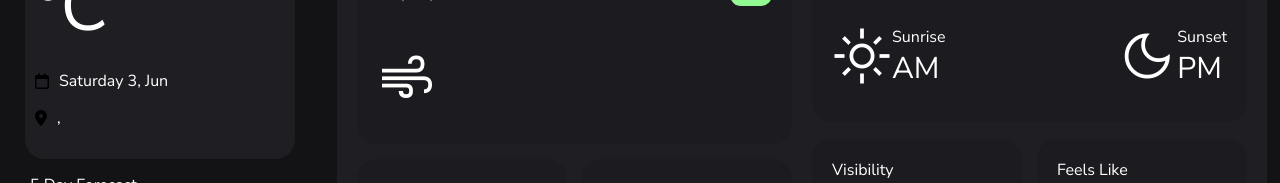
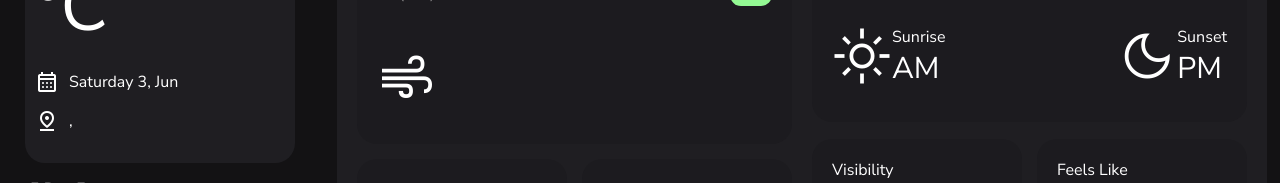
Before and after one commit to juanibarguen/Weatherio, an Angular app: page / in a window 1280 px wide. Shown: the part 198-381 px from the top of the page. Built offline with nearby package versions, Linux system fonts and the light colour scheme.

Commit message:
se cambio el favicon y se quitaron iconos svg por los proporcionados por google fonts

```diff
--- a/src/app/weather/weather.component.html
+++ b/src/app/weather/weather.component.html
@@ -26,11 +26,11 @@
         </div>
         <p class="current-temp-description">{{description}}</p>
         <div class="data-day">
-            <svg xmlns="http://www.w3.org/2000/svg" height="1em" viewBox="0 0 448 512"><!--! Font Awesome Free 6.4.0 by @fontawesome - https://fontawesome.com License - https://fontawesome.com/license (Commercial License) Copyright 2023 Fonticons, Inc. --><path d="M152 24c0-13.3-10.7-24-24-24s-24 10.7-24 24V64H64C28.7 64 0 92.7 0 128v16 48V448c0 35.3 28.7 64 64 64H384c35.3 0 64-28.7 64-64V192 144 128c0-35.3-28.7-64-64-64H344V24c0-13.3-10.7-24-24-24s-24 10.7-24 24V64H152V24zM48 192H400V448c0 8.8-7.2 16-16 16H64c-8.8 0-16-7.2-16-16V192z"/></svg>
+            <span class="material-symbols-outlined">calendar_month</span>
             <p>{{ formattedDateEnUs }}</p>
         </div>
         <div class="data-location">
-            <svg xmlns="http://www.w3.org/2000/svg" height="1em" viewBox="0 0 384 512"><!--! Font Awesome Free 6.4.0 by @fontawesome - https://fontawesome.com License - https://fontawesome.com/license (Commercial License) Copyright 2023 Fonticons, Inc. --><path d="M215.7 499.2C267 435 384 279.4 384 192C384 86 298 0 192 0S0 86 0 192c0 87.4 117 243 168.3 307.2c12.3 15.3 35.1 15.3 47.4 0zM192 128a64 64 0 1 1 0 128 64 64 0 1 1 0-128z"/></svg>
+            <span class="material-symbols-outlined">pin_drop</span>
             <p>{{weatherData.name}}, {{weatherData?.sys?.country}}</p>
         </div>
     </div>
@@ -40,7 +40,7 @@
 
             <div class="next-day" *ngFor="let forecastItem of forecastData; let i = index;" >
                 <div class="next-day-forecast">
-                    <svg xmlns="http://www.w3.org/2000/svg" height="1em" viewBox="0 0 512 512"><!--! Font Awesome Free 6.4.0 by @fontawesome - https://fontawesome.com License - https://fontawesome.com/license (Commercial License) Copyright 2023 Fonticons, Inc. --><path d="M0 224c0 53 43 96 96 96h47.2L290 202.5c17.6-14.1 42.6-14 60.2 .2s22.8 38.6 12.8 58.8L333.7 320H352h64c53 0 96-43 96-96s-43-96-96-96c-.5 0-1.1 0-1.6 0c1.1-5.2 1.6-10.5 1.6-16c0-44.2-35.8-80-80-80c-24.3 0-46.1 10.9-60.8 28C256.5 24.3 219.1 0 176 0C114.1 0 64 50.1 64 112c0 7.1 .7 14.1 1.9 20.8C27.6 145.4 0 181.5 0 224zm330.1 3.6c-5.8-4.7-14.2-4.7-20.1-.1l-160 128c-5.3 4.2-7.4 11.4-5.1 17.8s8.3 10.7 15.1 10.7h70.1L177.7 488.8c-3.4 6.7-1.6 14.9 4.3 19.6s14.2 4.7 20.1 .1l160-128c5.3-4.2 7.4-11.4 5.1-17.8s-8.3-10.7-15.1-10.7H281.9l52.4-104.8c3.4-6.7 1.6-14.9-4.2-19.6z"/></svg>
+                    <span class="material-symbols-outlined">cloud</span>
                     <p>{{ (convertToCelsius(forecastItem.temp)) }}°C</p>
                 </div>
 
--- a/src/index.html
+++ b/src/index.html
@@ -6,7 +6,7 @@
   <base href="/">
   <meta name="viewport" content="width=device-width, initial-scale=1">
   <!-- FAVICON -->
-  <link rel="icon" type="image/x-icon" href="favicon.ico">
+  <link rel="icon" type="image/x-icon" href="assets/favicon.ico">
   <!-- FONT -->
   <link rel="preconnect" href="https://fonts.googleapis.com">
   <link rel="preconnect" href="https://fonts.gstatic.com" crossorigin>
```
Also changed, not shown: 2 other files (tests, documents, lock files or other folders).
